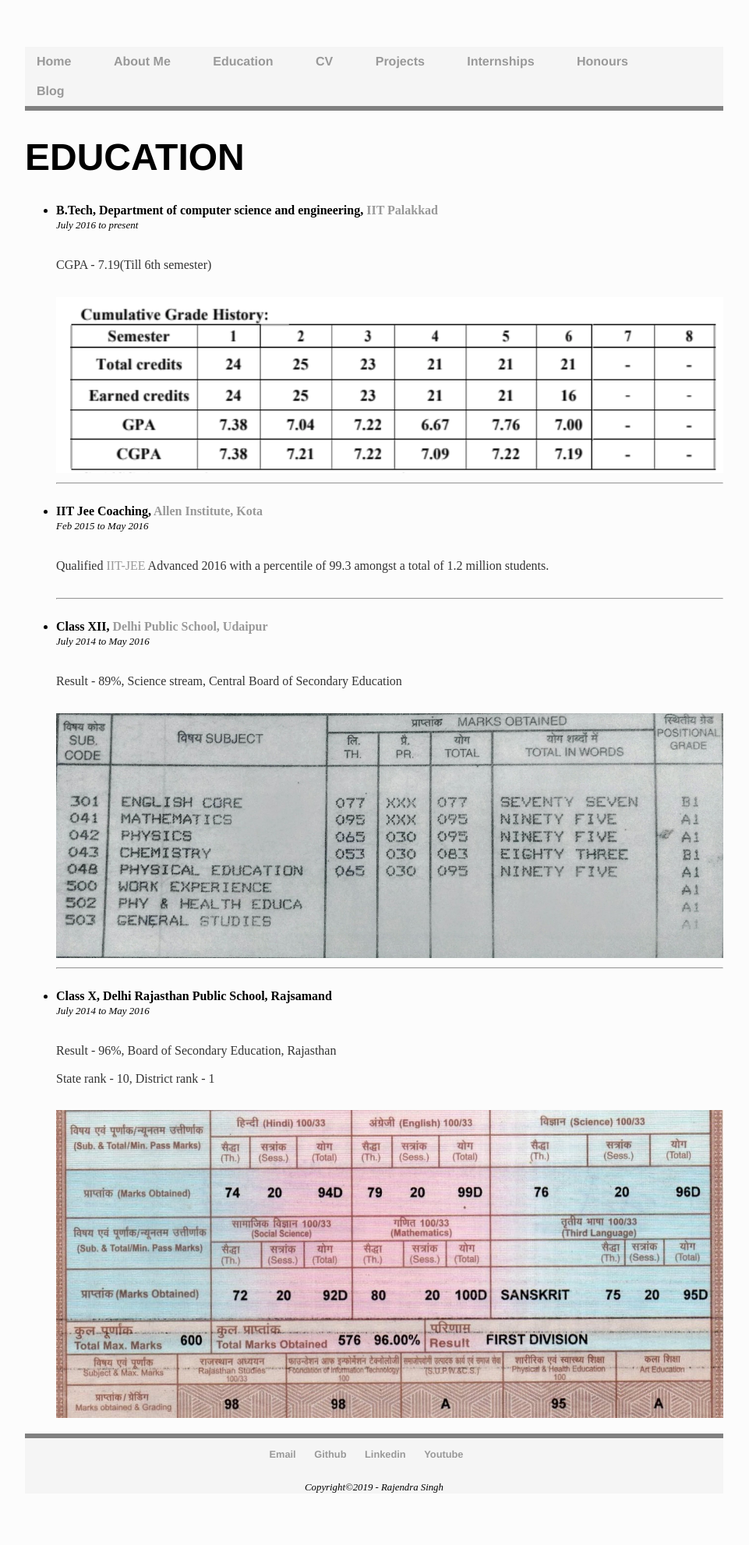
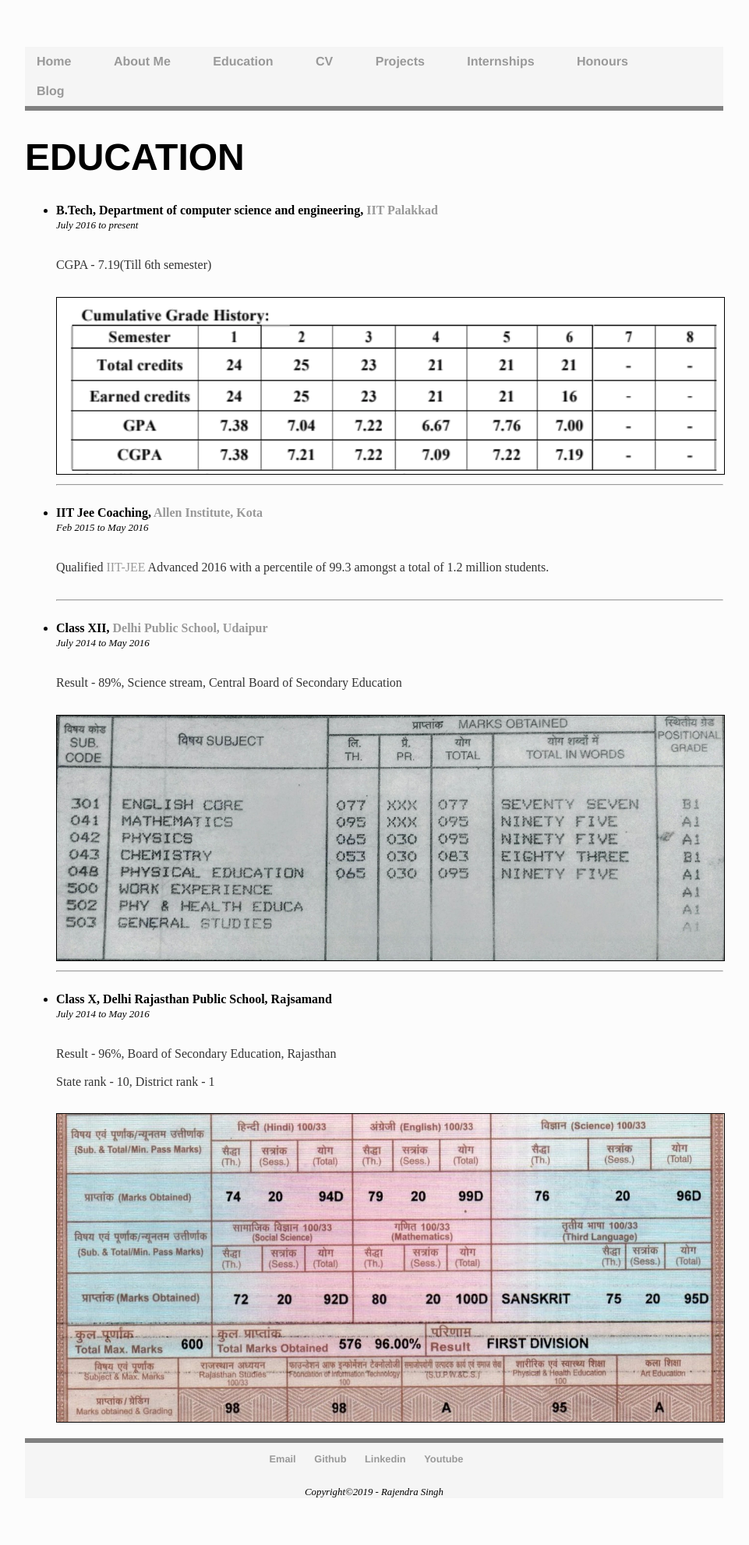
Before and after one commit to iamrajee/iamrajee.github.io, a Jekyll site: the page built from education/index.html, in a window 1280 px wide. Shown: the whole page at 78% size, without its empty margins (160-1121 px from the left). Built offline with Jekyll 4.4.1, drawn with Linux system fonts in a browser that asks for light colours.

Commit message:
Update index.html

```diff
--- a/education/index.html
+++ b/education/index.html
@@ -8,7 +8,7 @@ title: EDUCATION
 		<li><b>B.Tech, Department of computer science and engineering, <a href="https://iitpkd.ac.in/">IIT Palakkad</a></b></li>
 		<font size="2"><em>July 2016 to present</em></font>
 		<p><font size="3">CGPA - 7.19(Till 6th semester)</font></p>
-		<img src="images/btechgrade.png" style='height: 100%; width: 100%; border="1"; object-fit: contain'/>
+		<img src="images/btechgrade.png" border="1" style='height: 100%; width: 100%; object-fit: contain'/>
 		<hr/><br/>
 
 		<b><li>IIT Jee Coaching, <a href="tps://www.allen.ac.in">Allen Institute, Kota</a></li></b>
@@ -19,7 +19,7 @@ title: EDUCATION
     		<b><li>Class XII, <a href="http://www.dpsudaipur.com/ProgramFiles/Login/HomePage.aspx">Delhi Public School, Udaipur</a></li></b>
 		<font size="2"><em>July 2014 to May 2016</em></font>
 		<p><font size="3">Result - 89%, Science stream, Central Board of Secondary Education</font></p>
-		<img src="images/12small.jpg" style='height: 100%; width: 100%; border="1"; object-fit: contain'/>
+		<img src="images/12small.jpg" border="1" style='height: 100%; width: 100%; object-fit: contain'/>
     		<hr/><br/>
 
     		<b><li>Class X, Delhi Rajasthan Public School, Rajsamand</li></b>
@@ -27,7 +27,7 @@ title: EDUCATION
 		<p><font size="3">Result - 96%, Board of Secondary Education, Rajasthan<br/>
     		 State rank - 10,	District rank - 1</font></p>
 <!-- 		<center> -->
-			<img src="images/10small.jpg" style='height: 100%; width: 100%; border="1"; object-fit: contain'/>
+			<img src="images/10small.jpg" border="1" style='height: 100%; width: 100%; object-fit: contain'/>
 <!-- 		</center> -->
 
 	</ul>
```
